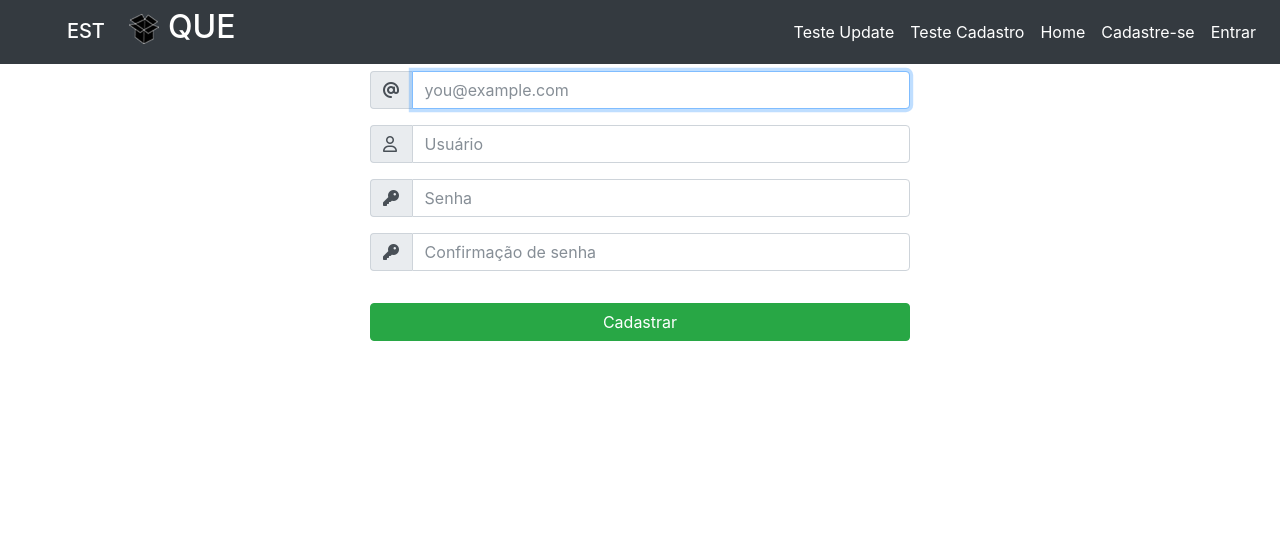
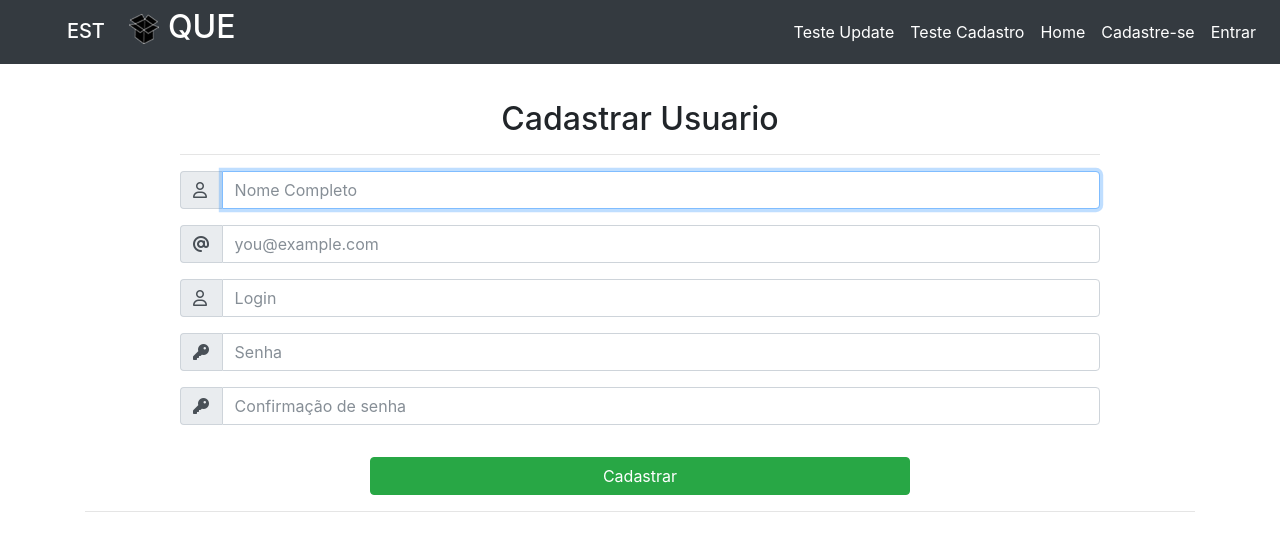
Before and after one commit to BrunohSL/controleEstoque, a PHP site: page /cadastro.php in a window 1280 px wide. Shown: the top 551 px of the page. Run offline with PHP 8.4, Linux system fonts and the light colour scheme; some libraries are stand-ins or nearby versions.

Commit message:
Bug fix, pequenas correções

```diff
--- a/cadastro.php
+++ b/cadastro.php
@@ -16,46 +16,62 @@
 
     <?php include 'sisHeader.php';?>
 
-    <div class="container">
+    <div class="container marginTop">
+            <!-- Inicio do container de INSERT -->
+            <!-- ====================================================================== -->
             <form id="cadastroForm" action="insertUser.php" class="form-horizontal" role="form" method="POST">
                 <div class="row">
-                <div class="col-md-3"></div>
-                <div class="col-md-6">
-                    <h2>Cadastrar Usuario</h2>
+                    <div class="col-md-1"></div>
+                    <div class="col-md-10">
+                        <h2 style="text-align: center;">Cadastrar Usuario</h2>
                         <hr>
                     </div>
                 </div>
                 <div class="row">
-                <div class="col-md-3"></div>
-                <div class="col-md-6">
+                    <div class="col-md-1"></div>
+                    <div class="col-md-10">
+                        <div class="form-group has-danger">
+                            <label class="sr-only" for="name">User Name</label>
+                            <div class="input-group mb-2 mr-sm-2 mb-sm-0">
+                                <div class="input-group-addon" style="width: 2.6rem">
+                                    <i class="fa fa-user-o"></i>
+                                </div>
+                                <input type="text" name="name" class="form-control" id="name" placeholder="Nome Completo" required autofocus>
+                            </div>
+                        </div>
+                    </div>
+                </div>
+                <div class="row">
+                    <div class="col-md-1"></div>
+                    <div class="col-md-10">
                         <div class="form-group has-danger">
                             <label class="sr-only" for="email">E-Mail Address</label>
                             <div class="input-group mb-2 mr-sm-2 mb-sm-0">
                                 <div class="input-group-addon" style="width: 2.6rem">
                                     <i class="fa fa-at" aria-hidden="true"></i>
                                 </div>
-                            <input type="text" name="email" class="form-control" id="email" placeholder="you@example.com" required autofocus>
+                                <input type="email" name="email" class="form-control" id="email" placeholder="you@example.com" required autofocus>
                             </div>
                         </div>
                     </div>
                 </div>
                 <div class="row">
-                <div class="col-md-3"></div>
-                <div class="col-md-6">
+                    <div class="col-md-1"></div>
+                    <div class="col-md-10">
                         <div class="form-group has-danger">
-                        <label class="sr-only" for="name">User Name</label>
+                            <label class="sr-only" for="username">User Name</label>
                             <div class="input-group mb-2 mr-sm-2 mb-sm-0">
                                 <div class="input-group-addon" style="width: 2.6rem">
                                     <i class="fa fa-user-o"></i>
                                 </div>
-                            <input type="text" name="name" class="form-control" id="email" placeholder="Usuário" required autofocus>
+                                <input type="text" name="username" class="form-control" id="username" placeholder="Login" required autofocus>
                             </div>
                         </div>
                     </div>
                 </div>
                 <div class="row">
-                <div class="col-md-3"></div>
-                <div class="col-md-6">
+                    <div class="col-md-1"></div>
+                    <div class="col-md-10">
                         <div class="form-group">
                             <label class="sr-only" for="password">Senha</label>
                             <div class="input-group mb-2 mr-sm-2 mb-sm-0">
@@ -69,8 +85,8 @@
                 </div>
 
                 <div class="row">
-                <div class="col-md-3"></div>
-                <div class="col-md-6">
+                    <div class="col-md-1"></div>
+                    <div class="col-md-10">
                         <div class="form-group">
                             <label class="sr-only" for="password">Confirmação de Senha</label>
                             <div class="input-group mb-2 mr-sm-2 mb-sm-0">
@@ -86,15 +102,18 @@
                 <div class="row" style="padding-top: 1rem">
                     <div class="col-md-3"></div>
                     <div class="col-md-6">
-                    <button type="submit" class="btn btn-success" id="btnUpdate" style="width: 100%;">
+                        <button type="submit" class="btn btn-success" id="btnCadastro" style="width: 100%;">
                             Cadastrar</button>
                     </div>
                 </div>
+                <hr>
             </form>
+        <!-- Fim do container de INSERT -->
+        <!-- ====================================================================== -->
     </div>
 
     <script src="js/validacao.js"></script>
-    <script src="js/validaUpdate.js"></script>
+    <!-- <script src="js/validaUpdate.js"></script> -->
 
 </body>
 
--- a/connection.php
+++ b/connection.php
@@ -3,7 +3,7 @@
 $servername = "localhost";
 $username = "root";
 $password = "root";
-$database = "controleEstoque";
+$database = "estoque";
 
 // Create connection
 $connection = mysqli_connect($servername, $username, $password, $database);
--- a/projeto/requisitos.txt
+++ b/projeto/requisitos.txt
@@ -28,7 +28,7 @@ Observações{
         - grid com os produtos que tiveram mais saída no periodo selecionado. (essa tela tem um grid que mostra os produtos e alguns campos onde o usuário pode escolher o periodo que está sendo filtrado)
         - Vendas por período. (um grid das vendas com os campos para selecionar o período)
     3 - Painel de gerênciamento. (Nessa tela terá todas as funcionalidades que podem ser exibidas na tela inicial. Aqui o administrador pode conferir as informações do item 2 em uma página)
-    4- Todas as informações da interface inicial vão caber dentro da tela, não terá barra de rolagem para facilitar a visualização de todo o conteúdo da tela inicial.
+    4 - Todas as informações da interface inicial vão caber dentro da tela, não terá barra de rolagem para facilitar a visualização de todo o conteúdo da tela inicial.
     5 - https://www.asaas.com/blog/os-codigos-dos-bancos-do-brasil-veja-a-lista-completa/ - Lista com o código de todos os bancos do Brasil
     6 - Nas páginas de cadastro que possuem sub cadastros, abrir um form em formato PopUp para um cadastro rápido do item em questão. Por exemplo a tela de cadastro de produto, no form onde seleciona a marca ou categoria colocar um botão para criar uma nova marca ou categoria, ao clicar abre uma janela na tela para realizar o cadastro
 }
--- a/testeCadastro.php
+++ b/testeCadastro.php
@@ -20,8 +20,8 @@
 
     <?php include 'sisHeader.php';?>
 
-    <div class="container row" style="margin-top: 100px; margin-left: 100px;">
-        <div class="container col-md-6">
+    <div class="container row col-md-10" style="margin-top: 100px; margin-left: 100px;">
+        <div class="container col-md-10">
             <!-- Inicio do container de INSERT -->
             <!-- ====================================================================== -->
             <form id="cadastroForm" action="insertUser.php" class="form-horizontal" role="form" method="POST">
@@ -113,9 +113,9 @@
                 </div>
                 <hr>
             </form>
-        </div>
         <!-- Fim do container de INSERT -->
         <!-- ====================================================================== -->
+        </div>
 
         <!-- Inicio da tabela de usuarios -->
         <div class="container" style="margin-top: 50px;">
```
Also changed, not shown: database/tables.txt (added, +20 -0 lines), logicaUsuario.php (+0 -9 lines), database/tableUSER.sql (deleted). Lines whose indentation alone changed are shown as unchanged.
